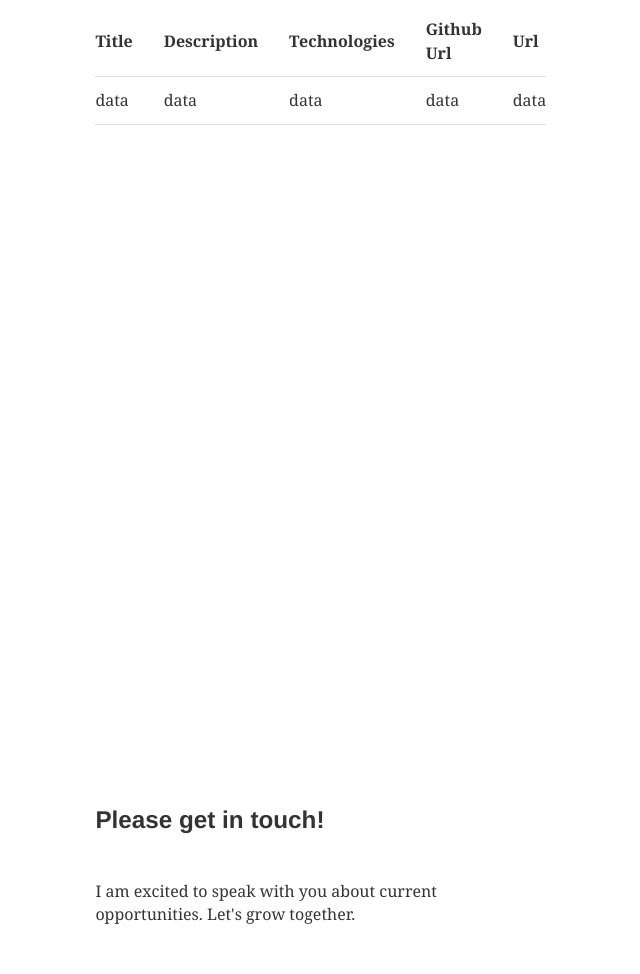
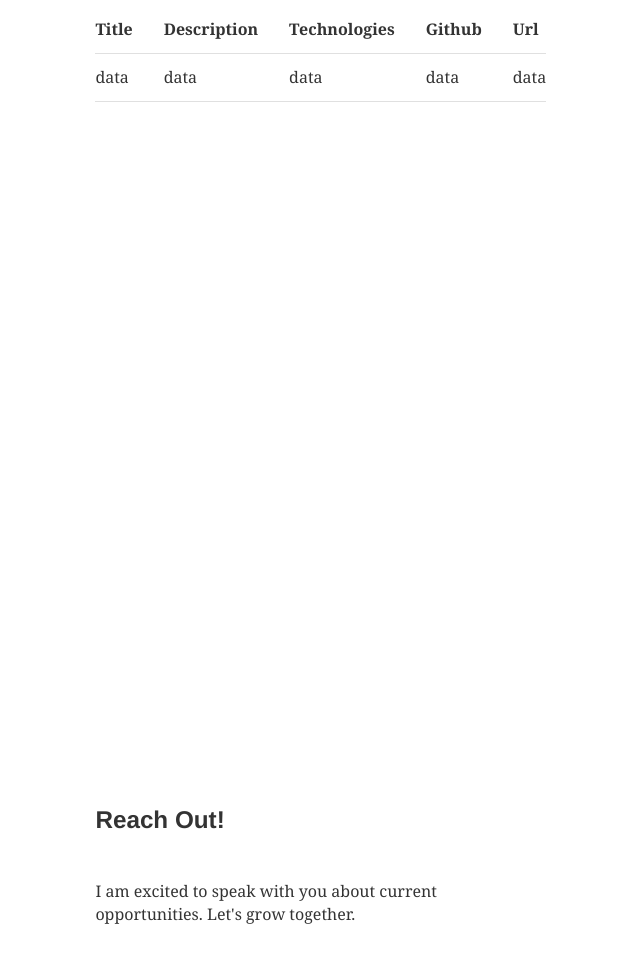
Before and after one commit to chas-e/chas-portfolio, a Gatsby site: page / in a window 1280 px wide. Shown: the part 1744-2718 px from the top of the page, without its empty margins (82-722 px from the left). Built offline with nearby package versions, Linux system fonts and the light colour scheme; Gatsby itself is replaced by a stand-in of ours; no server answers.

Commit message:
refactoring content

```diff
--- a/src/components/contact.jsx
+++ b/src/components/contact.jsx
@@ -4,7 +4,7 @@ import React from "react";
 const Contact = () => {
     return (
         <>
-            <h2>Please get in touch!</h2>
+            <h2>Reach Out!</h2>
             &nbsp; &nbsp; &nbsp; &nbsp; &nbsp; &nbsp; &nbsp;
             <p>I am excited to speak with you about current opportunities. Let's grow together.</p>
         &nbsp; &nbsp; &nbsp; &nbsp; &nbsp; &nbsp; &nbsp;
--- a/src/components/project-block.jsx
+++ b/src/components/project-block.jsx
@@ -15,7 +15,7 @@ const ProjectBlock = () => {
                         <th>Title</th>
                         <th>Description</th>
                         <th>Technologies</th>
-                        <th>Github Url</th>
+                        <th>Github</th>
                         <th>Url</th>
                     </tr>
                 </thead>
```
